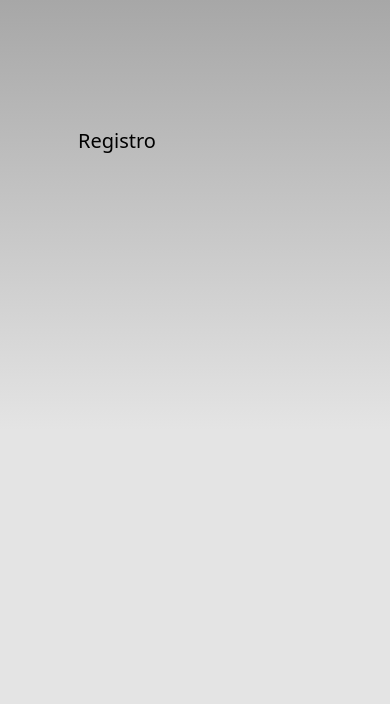
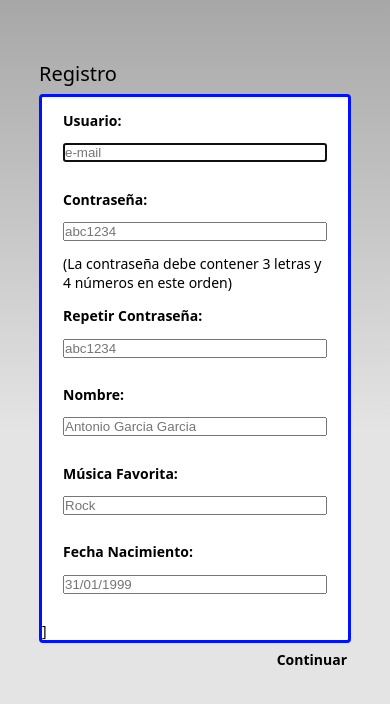
Before and after one commit to JaranaSL/App, a website: page www/registro.html in a window 390 px wide. Drawn offline with Linux system fonts and the light colour scheme; some packages are replaced by stand-ins of ours.

Commit message:
Añade el aspecto visual de la ventana registro

```diff
--- a/www/css/index.css
+++ b/www/css/index.css
@@ -42,6 +42,7 @@ body {
     /* prevent copy paste, to allow, change 'none' to 'text' */
     background-color: #E4E4E4;
     background-image: linear-gradient(to bottom, #A7A7A7 0%, #E4E4E4 51%);
+    background-repeat: no-repeat;
     font-family: system-ui, -apple-system, -apple-system-font, 'Segoe UI', 'Roboto', sans-serif;
     font-size: 14px;
     /* Padding to avoid the "unsafe" areas behind notches in the screen */
@@ -73,15 +74,14 @@ body {
 }
 
 .appRegistro {
-    position: absolute;
-    /* position in the center of the screen */
-    left: 20%;
-    top: 15%;
-    height: 50px;
-    /* text area height */
-    width: 225px;
-    /* text area width */
-    text-align: center;
+    display: flex;
+    flex-wrap: nowrap;
+    flex-direction: column;
+    justify-content: flex-start;
+    align-items: center;
+    align-content: center;
+    height: 100%;
+    width: 100%;
 }
 
 /* Landscape layout (with min-width) */
@@ -108,13 +108,16 @@ body {
         width: 60%;
     }
 
-    .appRegistro {
-        background-position: left center;
-        padding: 75px 0px 75px 170px;
-        /* padding-top + padding-bottom + text area = image height */
-        margin: -90px 0px 0px -198px;
-        /* offset vertical: half of image height */
-        /* offset horizontal: half of image width and text area width */
+    .appRegistro .quest {
+        width: 60%;
+    }
+
+    .appRegistro h2 {
+        width: 60%;
+    }
+
+    .appRegistro #enlaces {
+        width: 60%;
     }
 }
 
@@ -128,9 +131,10 @@ h1 {
 }
 
 h2 {
+    width: 80%;
     font-size: 20px;
     font-weight: normal;
-    margin: 0;
+    margin: 3em 0 0 0;
     overflow: visible;
     padding: 0;
     text-align: left;
@@ -208,6 +212,10 @@ questline2 {
     padding-inline-end: 4px;
 }
 
+#enlaces.Registrar {
+    justify-content: flex-end;
+}
+
 #instagramBoton {
     width: 80%;
     border-radius: 4px;
@@ -279,6 +287,12 @@ questline2 {
     display: block;
 }
 
+#end{
+    width: 100%;
+    height: 2.5em;
+    flex-shrink: 0;
+}
+
 @media screen and (prefers-color-scheme: dark) {
     body {
         background-image: linear-gradient(to bottom, #585858 0%, #1B1B1B 51%);
--- a/www/registro.html
+++ b/www/registro.html
@@ -40,9 +40,48 @@
     <title>Registro</title>
 </head>
 
-<body onclick="location.href='.\inicio.html';">
+<body>
     <div class="appRegistro">
         <h2>Registro</h2>
+        <div class="quest">
+            <mensaje id="mensaje">Mensaje</mensaje>
+            <questline>
+                <label for="user"><b>Usuario:</b><br></label>
+                <input type="text" name="user" id="user" placeholder="e-mail" autofocus="autofocus"
+                    autocomplete="autocomplete" required="required" />
+            </questline>
+            <questline>
+                <label for="passwd"><b>Contraseña:</b><br></label>
+                <input type="password" name="psswd" id="passwd" placeholder="abc1234" pattern="[a-z](3)[0-9](4)"
+                    required="required" />
+                <br>
+                (La contraseña debe contener 3 letras y 4 números en este orden)</br>
+            </questline>
+            <questline>
+                <label for="Rpasswd"><b>Repetir Contraseña:</b><br></label>
+                <input type="password" name="Rpsswd" id="Rpasswd" placeholder="abc1234" pattern="[a-z](3)[0-9](4)"
+                    required="required" />
+            </questline>
+            <questline>
+                <label for="name"><b>Nombre:</b><br></label>
+                <input type="text" name="name" id="name" placeholder="Antonio Garcia Garcia" autofocus="autofocus"
+                    autocomplete="autocomplete" required="required" />
+            </questline>
+            <questline>
+                <label for="musica"><b>Música Favorita:</b><br></label>
+                <input type="text" name="musica" id="musica" placeholder="Rock" autofocus="autofocus"
+                    autocomplete="autocomplete" required="required" />
+            </questline>
+            <questline>
+                <label for="fecha"><b>Fecha Nacimiento:</b><br></label>
+                <input type="text" name="fecha" id="fecha" placeholder="31/01/1999" autofocus="autofocus"
+                    pattern="[0-9](2)[/](1)[0-9](2)[/](1)[0-9](4)" autocomplete="autocomplete" required="required" />
+            </questline>]
+        </div>
+        <div class="Registrar" id="enlaces">
+            <boton id="enlaceBotonContinuar"><b>Continuar</b></boton>
+        </div>
+        <div id="end"></div>
     </div>
     <script src="cordova.js"></script>
     <script src="js/registro.js"></script>
```
Also changed, not shown: www/inicio.html (+10 -8 lines).
